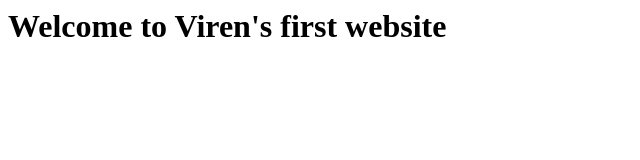
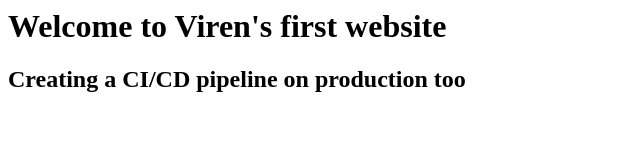
Before and after one commit to Viren57/website, a plain HTML site: page index.html in a window 1280 px wide. Shown: the whole page, without its empty margins (0-640 px from the left). Drawn offline with Linux system fonts and the light colour scheme.

Commit message:
added code for production

```diff
--- a/index.html
+++ b/index.html
@@ -2,5 +2,6 @@
 <title>Jenkins CI/CD Pipeline</title>
 <body>
 <h1>Welcome to Viren's first website</h1>
+<h2> Creating a CI/CD pipeline on production too</h2>
 </body>
 </html>
```
